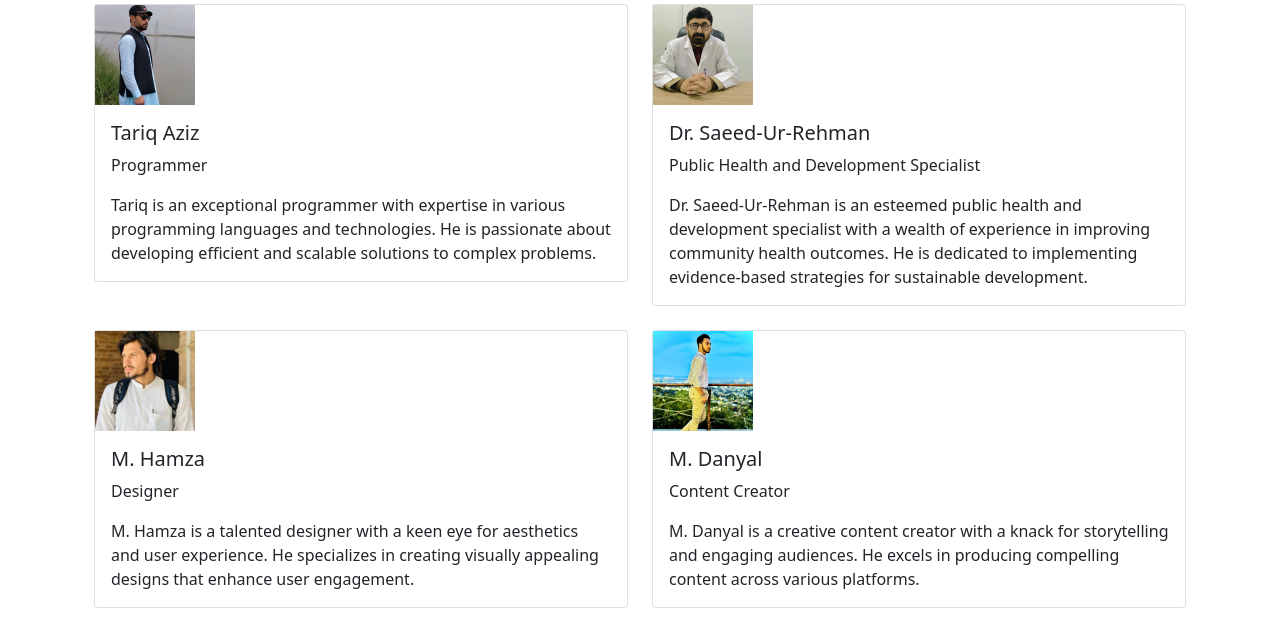
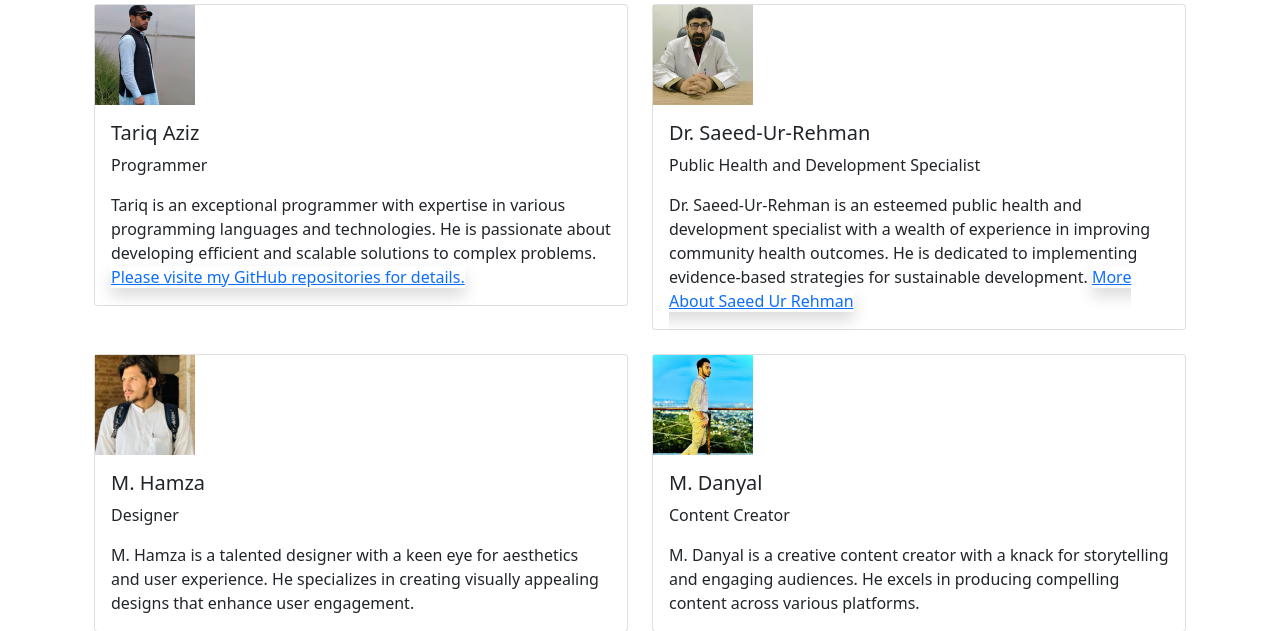
Before and after one commit to tariqaziz9164/flaskportfolio, a Flask app: page /about in a window 1280 px wide. Shown: the part 1345-1976 px from the top of the page. Run offline with Flask 3, Linux system fonts and the light colour scheme; some libraries are stand-ins or nearby versions.

Commit message:
add social link
adding git hub and facebook page link

```diff
--- a/templates/about.html
+++ b/templates/about.html
@@ -82,7 +82,8 @@
           <div class="card-body">
             <h5 class="card-title">Tariq Aziz</h5>
             <p class="card-text">Programmer</p>
-            <p class="card-text">Tariq is an exceptional programmer with expertise in various programming languages and technologies. He is passionate about developing efficient and scalable solutions to complex problems.</p>
+            <p class="card-text">Tariq is an exceptional programmer with expertise in various programming languages and technologies. He is passionate about developing efficient and scalable solutions to complex problems.
+              <a href="https://github.com/tariqaziz9164" class="shadow">Please visite my GitHub repositories for details.</a></p>
           </div>
         </div>
       </div>
@@ -94,7 +95,8 @@
           <div class="card-body">
             <h5 class="card-title">Dr. Saeed-Ur-Rehman</h5>
             <p class="card-text">Public Health and Development Specialist</p>
-            <p class="card-text">Dr. Saeed-Ur-Rehman is an esteemed public health and development specialist with a wealth of experience in improving community health outcomes. He is dedicated to implementing evidence-based strategies for sustainable development.</p>
+            <p class="card-text">Dr. Saeed-Ur-Rehman is an esteemed public health and development specialist with a wealth of experience in improving community health outcomes. He is dedicated to implementing evidence-based strategies for sustainable development.
+              <a href="https://www.facebook.com/rehman.saeed1?mibextid=ZbWKwL" class="shadow">More About Saeed Ur Rehman</a></p>
           </div>
         </div>
 
```
